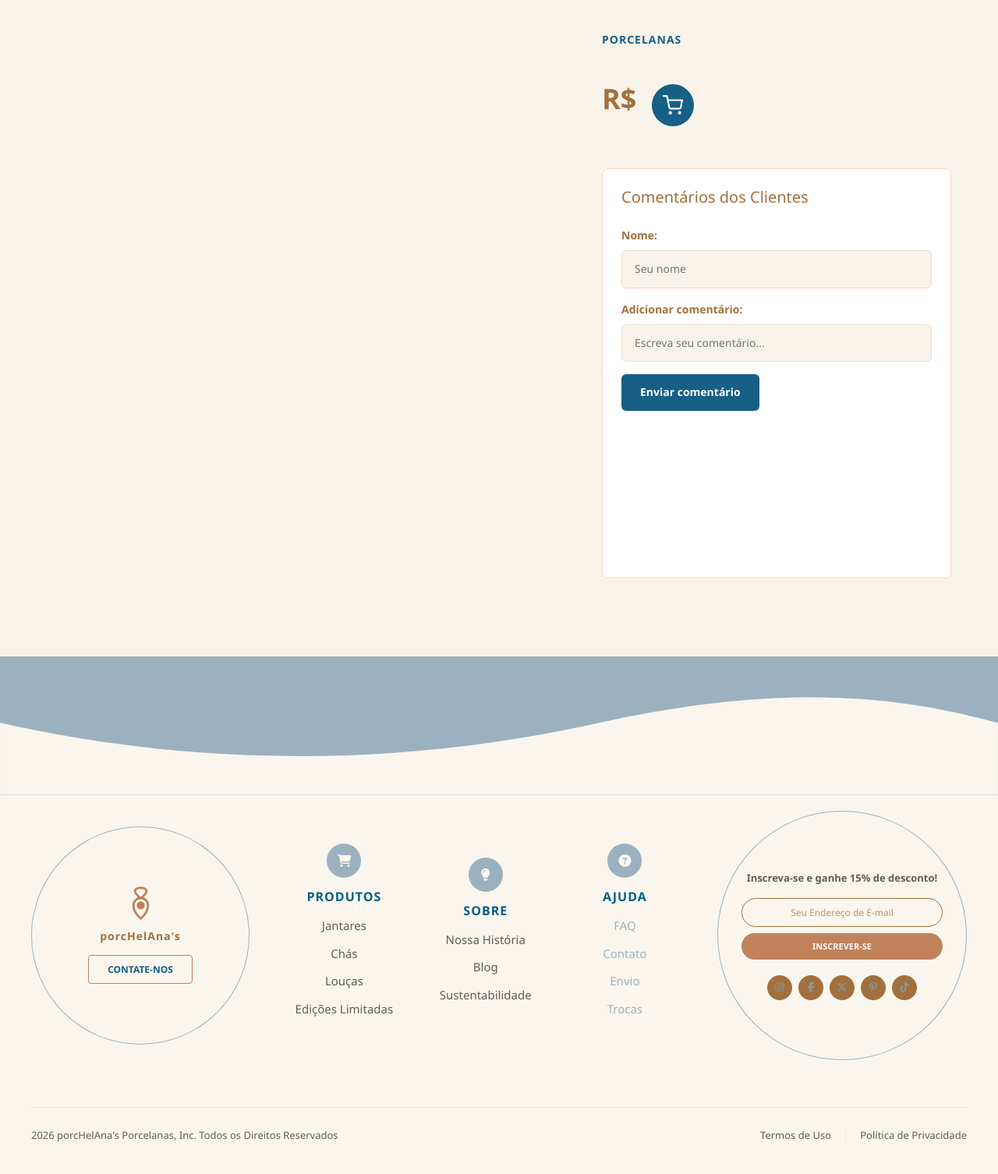
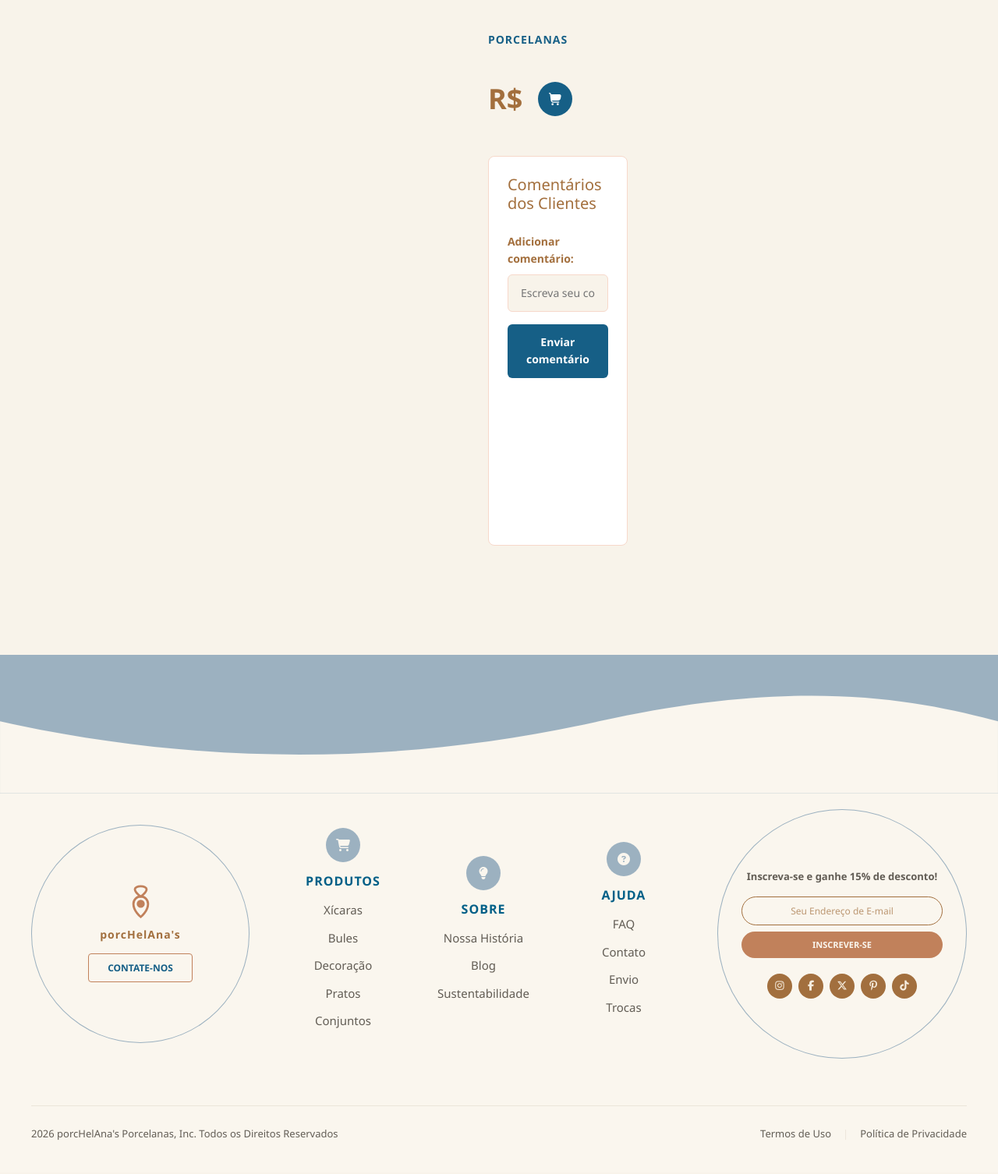
Before and after one commit to Ana-Clara-Lobo-Silveira/PorcHelAnas, a Flask app: page /pagina_produto/pratos in a window 1280 px wide. Shown: the part 86-1592 px from the top of the page at 78% size. After the commit the page ends 1549 px from the top, so only its background shows below. Run offline with Flask 3, Linux system fonts and the light colour scheme; data comes from the database, SQL or seed files in the repository; data that the repository does not hold is empty.

Commit message:
MODIFY: CSS  e links do footer. MODIFY: Comentarios, área do nome.

```diff
--- a/app.py
+++ b/app.py
@@ -55,16 +55,21 @@ def pagina_produto(id_produto):
 
 @app.route("/e_comentario", methods=["POST"])
 def enviar_comentario():
-    id_produto = request.form.get("id_produto")
-    nome = request.form.get("nome")
-    comentario = request.form.get("comentario")
-
     if "usuario_c" not in session:
         return redirect("/pagina_login")
 
-    if nome and comentario and id_produto:
-        inserir_comentario(nome, comentario, id_produto)
+
+    id_produto = request.form.get("id_produto")
+    comentario = request.form.get("comentario")
+    nome_completo = session['usuario_c']['nome_completo']
+
+
+
+    if comentario and id_produto:
+        inserir_comentario(nome_completo, comentario, id_produto)
     return redirect(url_for("pagina_produto", id_produto=id_produto))
+
+
 # PÁGINA CADASTRO---------------------------
 @app.route("/pagina_cadastro", methods = ["GET"])
 def pagina_cadastro():
--- a/static/css/carrosel_card.css
+++ b/static/css/carrosel_card.css
@@ -34,7 +34,7 @@
 .principal {
     max-width: 100%;    /* Força o container a usar todo o espaço disponível */
     width: 95%;         /* Deixa uma margem sutil nas laterais */
-    margin: 60px auto;
+    margin: 60px 20px;
     padding: 0;         /* Zeramos o padding para não empurrar os cards */
     display: flex;
     gap: 20px;          /* Diminuímos um pouco o espaço para garantir que caibam 4 */
--- a/static/css/main.css
+++ b/static/css/main.css
@@ -37,7 +37,7 @@ body {
     align-items: center;
     background: var(--branco-puro);
     padding: 20px;
-    width: 100vw;
+    width: 100%;
     border-bottom: 1px solid var(--bege-suave); /* Linha fina e sutil usando o bege */
 }
 
@@ -167,7 +167,6 @@ body {
     width: 100%;
     background-color: #FAF6EE; /* Fundo Creme Off-white */
     position: relative;
-    margin-top: 100px;
     padding-top: 0;
 }
 
@@ -252,8 +251,8 @@ body {
 .col-links {
     align-items: center;
     min-width: 120px;
+
 }
-
 .icone-cabecalho {
     width: 44px;
     height: 44px;
@@ -396,7 +395,9 @@ body {
     font-size: 13px;
     color: #625D55;
 }
-
+.fa-brands{
+    color: #F6EDDF;
+}
 .footer-bottom p {
     margin: 0;
 }
--- a/static/css/pagina_de_produto.css
+++ b/static/css/pagina_de_produto.css
@@ -6,10 +6,10 @@ body {
 }
 
 .produto-container {
-    max-width: 1200px;       /* Define uma largura máxima para o conteúdo não espalhar infinito */
-    margin: 40px auto;       /* 40px de espaço no topo/subida e 'auto' centraliza o bloco na tela */
+    max-width: 1400px;       /* Define uma largura máxima para o conteúdo não espalhar infinito */
+    margin: 40px 20px;       /* 40px de espaço no topo/subida e 'auto' centraliza o bloco na tela */
     padding: 0 20px;         /* Garante um espaço mínimo de 20px nas laterais para nunca grudar na borda */
-
+    align-items: center;
     /* Caso você use display flex para alinhar o carrossel e o texto lado a lado */
     display: flex;
     gap: 40px;               /* Dá um espaço bem legal entre a imagem e as informações do produto */
@@ -53,24 +53,7 @@ body {
     margin: 8px 0 4px 0;
 }
 
-/* Estrelas gerais do Produto */
-.produto-estrelas {
-    margin-bottom: 16px;
-}
 
-.estrela-acesa {
-    color: #E69055; /* Laranja para as estrelas ativas */
-}
-
-.estrela-apagada {
-    color: #F7D8CA; /* Tom bem claro para as estrelas vazias */
-}
-
-.nota-texto {
-    font-size: 14px;
-    color: #A36F3D;
-    margin-left: 5px;
-}
 
 /* Descrição */
 .produto-descricao {
@@ -87,7 +70,9 @@ body {
     gap: 20px;
     margin-bottom: 24px;
 }
-
+.produto-compra-container p{
+    margin: 0;
+}
 /* Preço Destacado */
 .produto-preco {
     color: #A36F3D; /* Castanho */
@@ -256,3 +241,7 @@ body {
 .btn-enviar-comentario:active {
     transform: translateY(0);
 }
+.content-wrapper{
+    display: flex;
+    justify-content: center;
+}
--- a/templates/layout.html
+++ b/templates/layout.html
@@ -94,12 +94,23 @@
                     <i class="fa-solid fa-cart-shopping"></i>
                 </div>
                 <h3>PRODUTOS</h3>
-                <ul>
-                    <li><a href="#">Jantares</a></li>
-                    <li><a href="#">Chás</a></li>
-                    <li><a href="#">Louças</a></li>
-                    <li><a href="#">Edições Limitadas</a></li>
-                </ul>
+          <ul>
+            <li >
+              <a href="/xicaras" >Xícaras</a>
+            </li>
+            <li >
+              <a href="/bules" >Bules</a>
+            </li>
+            <li >
+              <a href="/decoracao" >Decoração</a>
+            </li>
+            <li >
+              <a href="pratos" >Pratos</a>
+            </li>
+            <li >
+              <a href="/conjuntos">Conjuntos</a>
+            </li>
+          </ul>
             </div>
 
             <div class="footer-coluna col-links">
@@ -120,10 +131,10 @@
                 </div>
                 <h3>AJUDA</h3>
                 <ul>
-                    <li><a>FAQ</a></li>
-                    <li><a>Contato</a></li>
-                    <li><a>Envio</a></li>
-                    <li><a>Trocas</a></li>
+                    <li><a href="#">FAQ</a></li>
+                    <li><a href="#">Contato</a></li>
+                    <li><a href="#">Envio</a></li>
+                    <li><a href="#">Trocas</a></li>
                 </ul>
             </div>
 
--- a/templates/pagina_produto.html
+++ b/templates/pagina_produto.html
@@ -31,11 +31,7 @@
                 <div class="produto-preco"><p>R$ {{produto.preco}}</p></div>
 
                 <button class="botao-carrinho" aria-label="Adicionar ao carrinho">
-                    <svg xmlns="http://www.w3.org/2000/svg" viewBox="0 0 24 24" width="26" height="26" fill="none" stroke="currentColor" stroke-width="2" stroke-linecap="round" stroke-linejoin="round">
-                        <circle cx="9" cy="21" r="1"></circle>
-                        <circle cx="20" cy="21" r="1"></circle>
-                        <path d="M1 1h4l2.68 13.39a2 2 0 0 0 2 1.61h9.72a2 2 0 0 0 2-1.61L23 6H6"></path>
-                    </svg>
+                    <img src="/static/img/shopping-cart.png" alt="">
                 </button>
             </div>
 
@@ -44,11 +40,8 @@
                 <form action="/e_comentario" method="POST" class="form-comentario">
                 <input type="hidden" value="{{id_produto}}" name="id_produto">
 
-                <label for="nome">Nome: </label>
-                <input type="text" name="nome" placeholder="Seu nome">
-
                 <label for="comentario">Adicionar comentário: </label>
-                <input class="campo_full" type="text" name="comentario" placeholder="Escreva seu comentário...">
+                <input class="campo_full" type="text" name="comentario" placeholder="Escreva seu comentário..." required>
 
                     <div class="full">
                     <button type="submit" class="btn-enviar-comentario">Enviar comentário</button>
@@ -59,9 +52,11 @@
                 <div class="comentario-item">
                     <div class="comentario-header">
                         <strong class="comentario-autor">{{comentario.nome_completo}}</strong>
+
                     </div>
                     <p class="comentario-texto">{{comentario.comentario}}</p>
                 </div>
+
                 {% endfor %}
                 </div>
 
```
Also changed, not shown: swap.txt (+10 -0 lines), static/img/trash.png (added).
